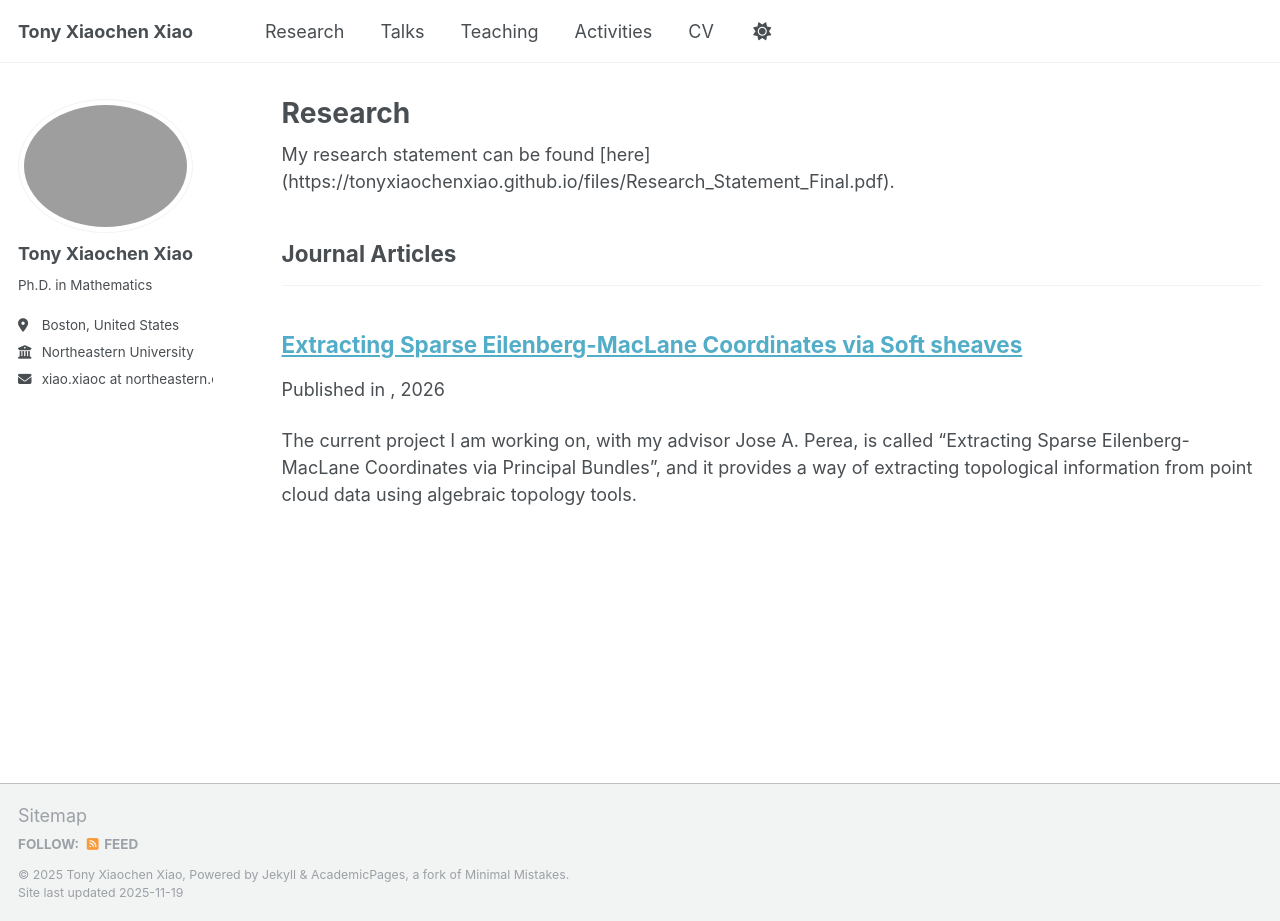
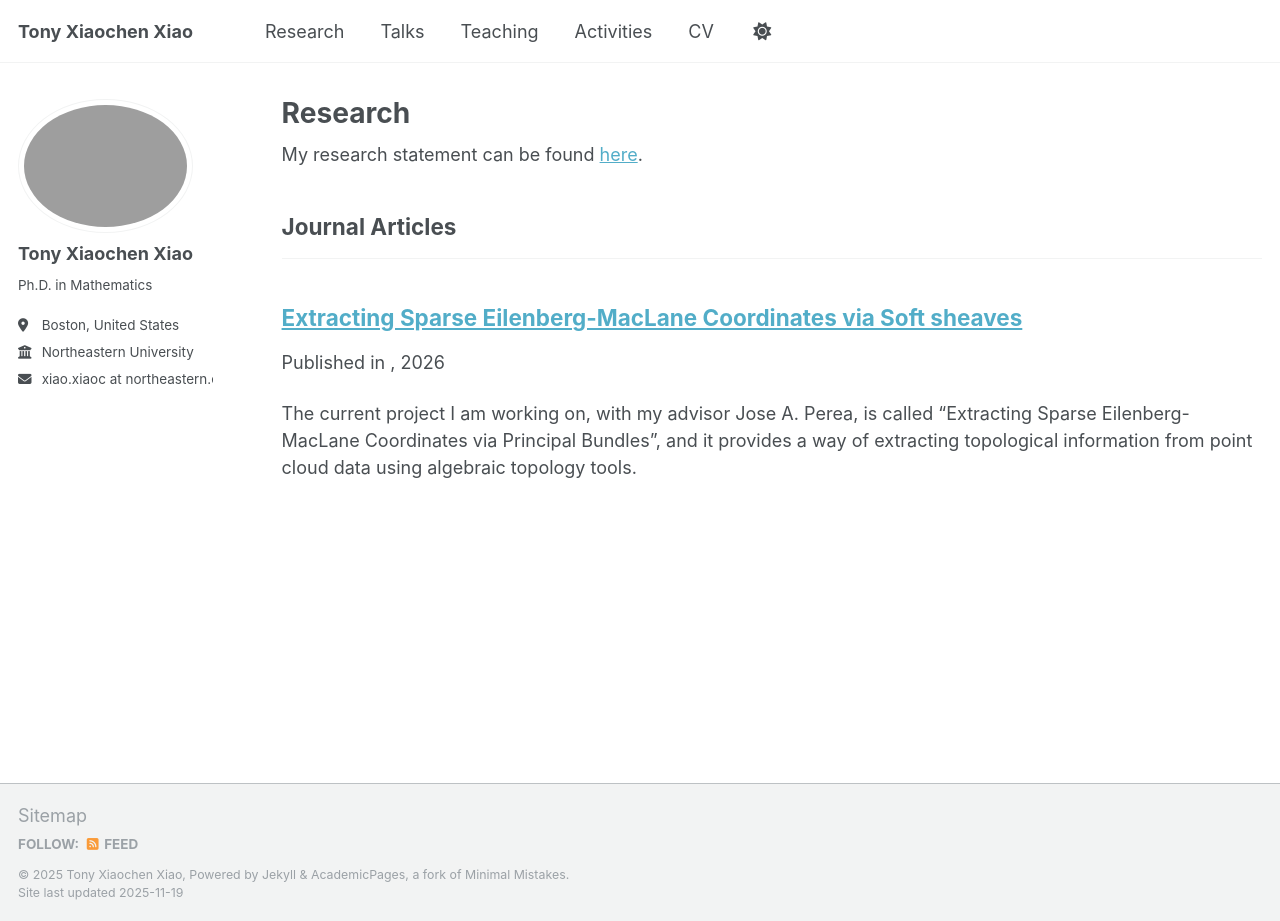
Before and after one commit to tonyxiaochenxiao/tonyxiaochenxiao.github.io, a Jekyll site: the page built from _pages/publications.html, in a window 1280 px wide and 921 px high. Built offline with Jekyll 4.4.1, drawn with Linux system fonts in a browser that asks for light colours; a script that is not in the unit is left out.

Commit message:
Update publications.html

```diff
--- a/_pages/publications.html
+++ b/_pages/publications.html
@@ -10,8 +10,8 @@ author_profile: true
 {% endif %}
 
 {% include base_path %}
+<div class="wordwrap">My research statement can be found <a href="https://tonyxiaochenxiao.github.io/files/Research_Statement_Final.pdf">here</a>.</div>
 
-My research statement can be found [here](https://tonyxiaochenxiao.github.io/files/Research_Statement_Final.pdf).
 <!-- New style rendering if publication categories are defined -->
 {% if site.publication_category %}
   {% for category in site.publication_category  %}
```
